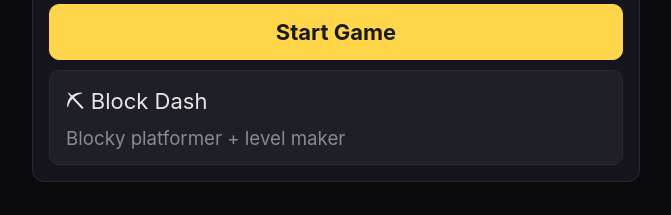
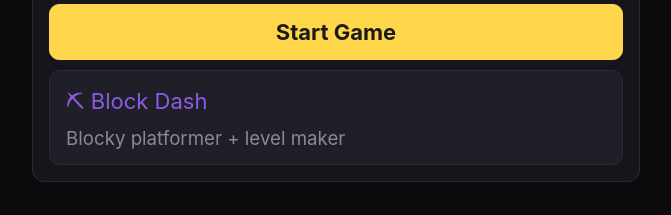
Before and after one commit to adamzev/pickright2, a plain HTML site: page docs/index.html in a window 1280 px wide. Shown: the part 335-550 px from the top of the page, without its empty margins (304-975 px from the left). Drawn offline with Linux system fonts and the light colour scheme.

Commit message:
Show the Block Dash link title in purple (#8d5ae6) on the title screen
Co-Authored-By: Claude Opus 5.5 <noreply@anthropic.com>

```diff
--- a/docs/style.css
+++ b/docs/style.css
@@ -141,6 +141,8 @@ button.primary:active {
   transform: scale(0.99);
 }
 
+a.option { color: #8d5ae6; }
+
 button.option .cost,
 a.option .cost {
   display: block;
```
